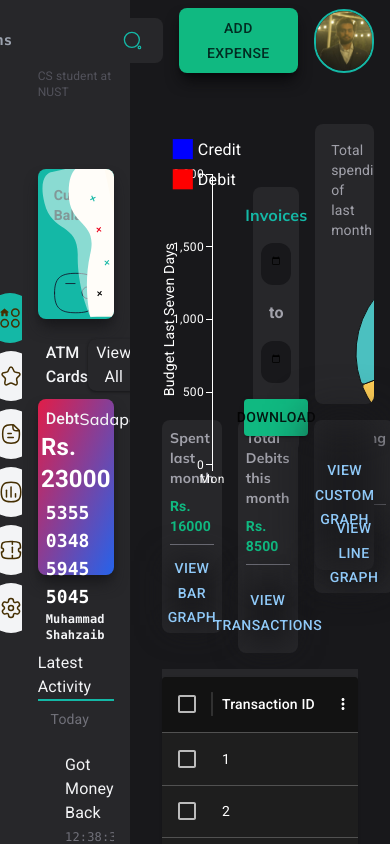
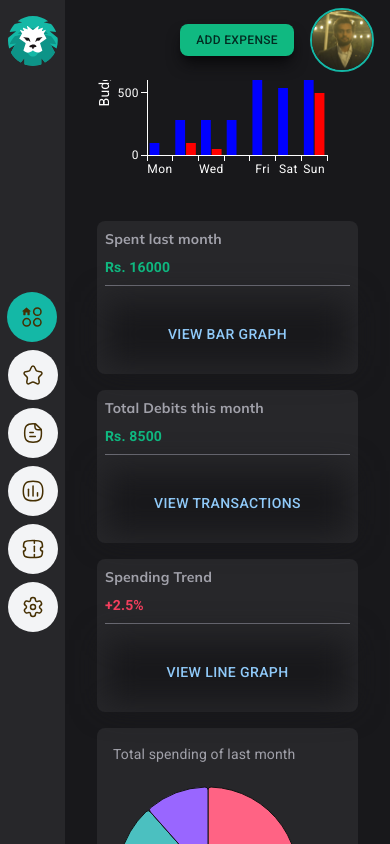
Before and after one commit to Muhammad-Shah-zaib/expense-tracker-frontend, a React (Vite) app: page /home in a window 390 px wide. Built offline with nearby package versions, Linux system fonts and the light colour scheme; a web font is replaced by a local one.

Commit message:
made charts responsive for mobile

```diff
--- a/package.json
+++ b/package.json
@@ -19,6 +19,7 @@
     "framer-motion": "^11.5.6",
     "react": "^18.3.1",
     "react-dom": "^18.3.1",
+    "react-responsive": "^10.0.0",
     "react-router-dom": "^6.26.2"
   },
   "devDependencies": {
--- a/src/components/Header/Header.tsx
+++ b/src/components/Header/Header.tsx
@@ -16,12 +16,12 @@ const Header = () => {
         {/*Search*/}
         <form
           onClick={handleSearchFocus}
-          className={`cursor-pointer bg-primary w-[350px] px-4 py-2 rounded-lg flex gap-2`}
+          className={`hidden sm:flex cursor-pointer bg-primary w-[350px] px-4 py-2 rounded-lg gap-2`}
         >
           <input
             ref={searchInputRef}
             placeholder={`Search transactions`}
-            className={`font-mono font-bold text-sm outline-none bg-transparent border-none w-full`}
+            className={` font-mono font-bold text-sm outline-none bg-transparent border-none w-full`}
           />
           <button
             type={"submit"}
@@ -40,7 +40,7 @@ const Header = () => {
           <Button
             variant={"contained"}
             color={"success"}
-            className={`font-medium bg-tertiary text-tertiary-950 px-4 py-2 rounded-lg hover:bg-tertiary-600 transition-all duration-200 shadow-lg shadow-primary-950`}
+            className={`sm:font-medium text-xs sm:text-base bg-tertiary text-tertiary-950 px-4 py-2 rounded-lg hover:bg-tertiary-600 transition-all duration-200 shadow-lg shadow-primary-950`}
           >
             Add Expense
           </Button>
--- a/src/components/charts/Charts.tsx
+++ b/src/components/charts/Charts.tsx
@@ -25,21 +25,21 @@ const Charts = () => {
   return (
     <div className={`w-full h-[100vh] overflow-auto`}>
       <div
-        className={`flex flex-col items-center justify-center gap-4 px-8 h-md:mb-8 w-full max-h-[115vh] h-md:h-[120vh]`}
+        className={`flex flex-col items-center justify-center gap-4 px-8 h-md:mb-8 w-full sm:max-h-[115vh] h-md:h-[120vh]`}
       >
-        <div className={`w-full flex gap-4`}>
-          <div className={`w-[70%] h-full flex flex-col gap-4`}>
+        <div className={`w-full flex sm:flex-row flex-col gap-4`}>
+          <div className={`sm:w-[70%] h-full flex flex-col gap-4`}>
             {/* Current week chart */}
-            <div className={`w-full h-[280px] grid grid-cols-3`}>
-              <div className={`col-span-2 h-full`}>
+            <div className={`sm:w-full h-[350px] sm:h-[280px] grid sm:grid-cols-3`}>
+              <div className={`sm:col-span-2 h-full`}>
                 <CurrentWeekBarChart />
               </div>
-              <div className={`flex items-center`}>
+              <div className={`hidden sm:flex items-center`}>
                 <DownloadTransactions />
               </div>
             </div>
             {/* Other charts */}
-            <div className={`flex gap-4 w-full`}>
+            <div className={`flex sm:flex-row flex-col gap-4 w-full`}>
               <div className={`w-full`}>
                 <LastMonthBarChart />
               </div>
@@ -51,26 +51,27 @@ const Charts = () => {
               </div>
             </div>
           </div>
-          <div className={`w-[30%]`}>
+          {/* PIE CHART */}
+          <div className={`w-full sm:w-[30%]`}>
             <LastMonthPieChart />
           </div>
         </div>
-        <div
-          className={`block flex justify-center items-center p-2 rounded-lg w-full h-md:hidden`}
-        >
+        <div className={`flex justify-center items-center p-2 rounded-lg w-full`}>
   <motion.div
     whileHover={{ scale: 1.05 }}
     whileTap={{ scale: 0.9 }}
     className={`bg-primary w-full h-full outline-none rounded-lg flex justify-center items-center`}
-            onClick={handleOpenDialog} // Open dialog on click
+    onClick={handleOpenDialog}
   >
     <IconButton>
       <KeyboardArrowUpIcon />
     </IconButton>
   </motion.div>
 </div>
+
+        {/* EXPENSE DATA TABLE */}
         <div
-          className={`w-full relative mb-10 h-md:block hidden h-[300px] py-2 flex items-center justify-center gap-8 overflow-x-none bg-primary`}
+          className={`w-full relative mb-10 h-md:block hidden h-[300px] py-2 items-center justify-center gap-8 overflow-x-hidden bg-primary`}
         >
           <ExpenseDataTable />
         </div>
--- a/src/components/charts/current-week-bar-chart/CurrentWeekBarChart.tsx
+++ b/src/components/charts/current-week-bar-chart/CurrentWeekBarChart.tsx
@@ -1,12 +1,16 @@
 import { axisClasses, BarChart } from "@mui/x-charts";
+import { useMediaQuery } from "react-responsive";
 
 const CurrentWeekBarChart = () => {
+  const isMobile = useMediaQuery({ query: '(max-width: 768px)' }); // You can adjust the width based on your needs
+
   const chartData = {
     xAxisLabels: ["Mon", "Tues", "Wed", "Thurs", "Fri", "Sat", "Sun"],
     yAxisLabel: "Budget Last Seven Days",
     creditData: [100, 280, 280, 280, 1500, 540, 1500],
     debitData: [0, 100, 50, 0, 0, 0, 500],
   };
+
   return (
     <>
       <BarChart
@@ -14,12 +18,12 @@ const CurrentWeekBarChart = () => {
         xAxis={[
           {
             scaleType: "band",
-            data: chartData.xAxisLabels, // Use the labels from the object
+            data: chartData.xAxisLabels,
           },
         ]}
         yAxis={[
           {
-            label: chartData.yAxisLabel, // Use the label from the object
+            label: chartData.yAxisLabel,
           },
         ]}
         sx={[
@@ -32,7 +36,8 @@ const CurrentWeekBarChart = () => {
         series={[
           { label: "Credit", data: chartData.creditData },
           { label: "Debit", data: chartData.debitData },
-        ]} // Use the series data from the object
+        ]}
+        width={isMobile ? 280 : 350 } // Set width based on screen size
       />
     </>
   );
--- a/src/components/charts/last-month-pie-chart/DialogPieChart.tsx
+++ b/src/components/charts/last-month-pie-chart/DialogPieChart.tsx
@@ -1,10 +1,12 @@
-import { Dialog, DialogContent, DialogTitle, IconButton } from "@mui/material";
+import { Dialog, DialogContent, DialogTitle, IconButton, Box, Typography } from "@mui/material";
 import CloseIcon from "@mui/icons-material/Close";
 import { PieChart } from "@mui/x-charts";
+import { useMediaQuery } from "react-responsive";
 
 interface IData {
   label: string;
   value: number;
+  color: string;
   id: number;
 }
 
@@ -14,9 +16,35 @@ interface IDialogPieChartProps {
   data: IData[];
 }
 
+const Legend = ({ data }: { data: IData[] }) => {
+  return (
+    <div className="grid grid-cols-2 sm:grid-cols-3">
+      {data.map((item) => (
+        <Box key={item.id} display="flex" mx={1}>
+          <Box
+            width={10}
+            height={10}
+            bgcolor={item.color}
+            mr={1}
+          />
+          <span className={`text-sm`}>{item.label}</span>
+        </Box>
+      ))}
+    </div>
+  );
+};
+
 const DialogPieChart = ({ open, handleClose, data }: IDialogPieChartProps) => {
+  const isMobile = useMediaQuery({ query: '(max-width: 768px)' });
+
   const total = data.reduce((acc: number, item: IData) => acc + item.value, 0);
   const COLORS = ["#FF6384", "#36A2EB", "#FFCE56", "#4BC0C0", "#9966FF"];
+
+  // Assign colors to the data
+  const coloredData = data.map((item, index) => ({
+    ...item,
+    color: COLORS[index % COLORS.length], // Cycle through colors if there are more data points than colors
+  }));
 
   return (
     <Dialog maxWidth={"sm"} fullWidth={true} open={open} onClose={handleClose}>
@@ -37,22 +65,27 @@ const DialogPieChart = ({ open, handleClose, data }: IDialogPieChartProps) => {
       </DialogTitle>
       <DialogContent>
         <div>
+          {/* Render the legend above the pie chart */}
           <div className={`w-full h-full overflow-hidden`}>
             <PieChart
-              width={550}
-              height={500}
+            legend={{
+                direction: "row",
+                  position: {horizontal: "middle", vertical: "top"},
+            }}
+              width={isMobile ? 250: 500}
+              height={350}
               series={[
                 {
-                  data,
+                  data: coloredData,
                   arcLabel: (item) =>
                     `${((item.value / total) * 100).toFixed(0)}%`,
-                  outerRadius: 150,
+                  outerRadius: isMobile ? 100 : 130,
                   cornerRadius: 3,
-                  cx: 200,
-                  cy: 250,
+                  cx: isMobile ? 130 : 250, // Adjust the center X position
+                  cy: 200, // Keep the center Y position
                 },
               ]}
-              colors={COLORS}
+              colors={coloredData.map(item => item.color)} // Use the colors from the coloredData
             />
           </div>
         </div>
--- a/src/components/charts/last-month-pie-chart/LastMonthPieChart.tsx
+++ b/src/components/charts/last-month-pie-chart/LastMonthPieChart.tsx
@@ -47,7 +47,7 @@ const LastMonthPieChart = () => {
                   data: [...data.map(({ id, value }) => ({ id, value }))],
                   outerRadius: 90,
                   cornerRadius: 3,
-                  cx: 110,
+                  cx: 90,
                   cy: 100,
                 },
               ]}
--- a/src/shared/components/quick-menu/QuickMenu.tsx
+++ b/src/shared/components/quick-menu/QuickMenu.tsx
@@ -8,7 +8,7 @@ const QuickMenu = () => {
   const DESIGNATION = "CS student at NUST";
   return (
     <div
-      className={`text-gray-100 max-h-[1024px] overflow-hidden w-full h-full bg-primary px-4 py-4 flex flex-col gap-4 justify-between overflow-hidden`}
+      className={`text-gray-100 max-h-[800px] w-full h-full bg-primary px-4 py-4 flex flex-col gap-4 h-md:justify-start justify-between h-md:gap-7 overflow-hidden`}
     >
       {/*NAME & designation OF THE USER*/}
       <header className={`w-full text-gray-100 flex flex-col gap-1`}>
--- a/src/shared/layouts/MasterLayout.tsx
+++ b/src/shared/layouts/MasterLayout.tsx
@@ -6,22 +6,25 @@ import Header from "../../components/Header/Header.tsx";
 
 const MasterLayout: React.FC = () => {
   return (
+    // main ctn
     <div className={`flex justify-center bg-primary-950 overflow-hidden`}>
+      {/* grid of 6 cols */}
       <div
         id={`master-layout-ctn`}
         className={`max-w-[1400px] grid grid-cols-6 w-screen h-screen`}
       >
-        {/*SideBar*/}
+        {/*SideBar & quickMenu - ctn - col-span-2 - grid of 6 cols*/}
         <div
-          className={`col-span-2 grid grid-cols-6 w-full h-full bg-primary-900`}
+          className={`sm:col-span-2 grid sm:grid-cols-6 w-full h-full bg-primary-900`}
         >
           <SideBar />
-          <div className={`col-span-5`}>
+          {/* quick menu ctn - only for desktops */}
+          <div className={`hidden sm:block sm:col-span-5`}>
             <QuickMenu />
           </div>
         </div>
 
-        <div className={`col-span-4 bg-primary-900`}>
+        <div className={`col-span-5 sm:col-span-4 bg-primary-900`}>
           {/* header with user image and search bar and add expense button */}
           <div className={`row-span-1`}>
             <Header />
```
Also changed, not shown: 1 other file (tests, documents, lock files or other folders). Lines whose indentation alone changed are shown as unchanged.
